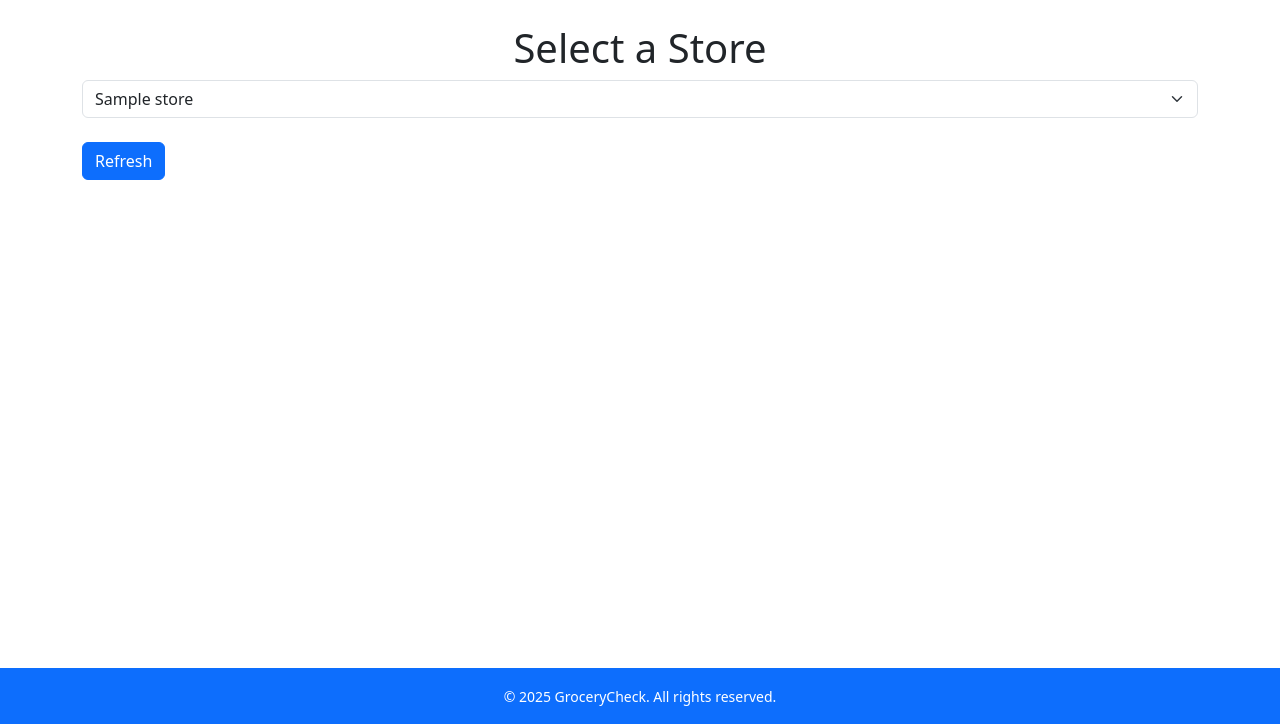
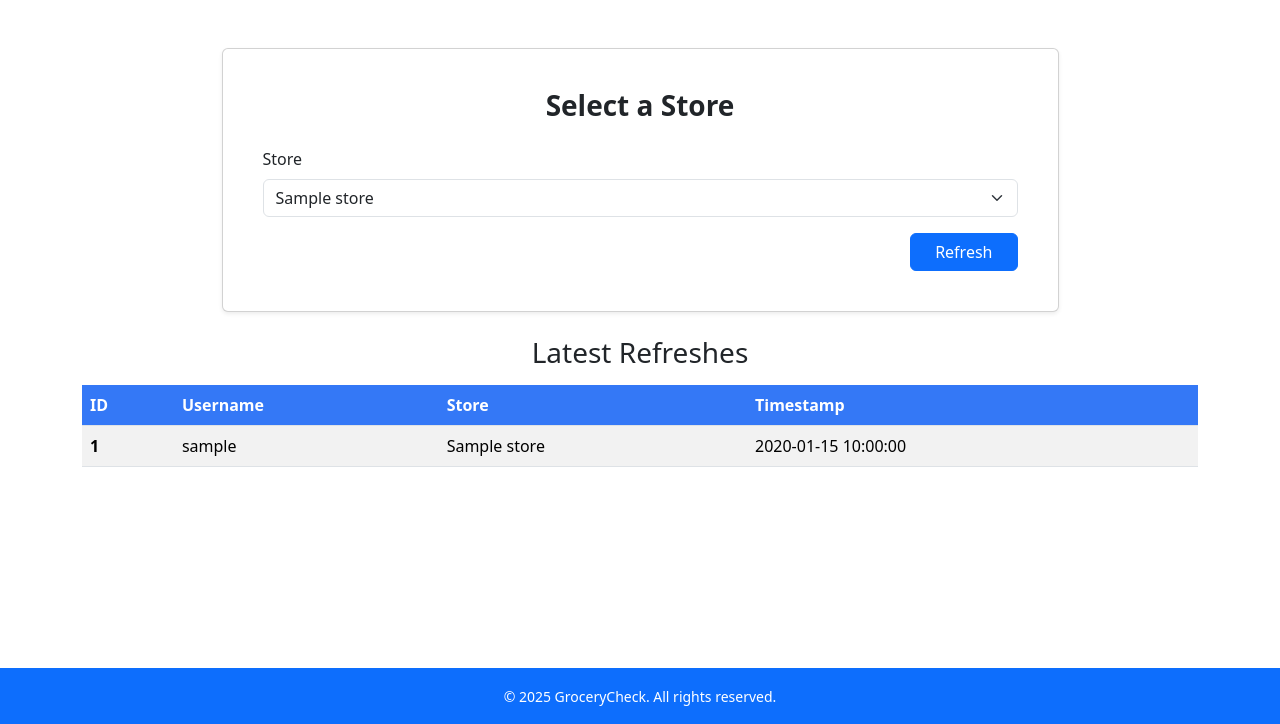
Before and after one commit to pakiri/SeniorResearchProject, a Python web app: template src/templates/refreshList.html in a window 1280 px wide. Shown: the part 76-800 px from the top of the page. Run offline with Jinja, Linux system fonts and the light colour scheme; the template is opened without the code that fills it: most values are stand-ins (such as "Sample title", 1, 10 or a date in 2020); some libraries are stand-ins or nearby versions.

Commit message:
Reformatted Refresh List page further

```diff
--- a/src/templates/index.html
+++ b/src/templates/index.html
@@ -80,6 +80,9 @@
             </div>
         </div>
     </nav>
+
+    <h1 class="text-center">Welcome to GroceryCheck!</h1>
+    <br/>
 
     <div class="container py-4">
         <div class="card shadow-sm p-4 mb-4">
--- a/src/templates/refreshList.html
+++ b/src/templates/refreshList.html
@@ -52,6 +52,12 @@
             background-color: #0056b3;
         }
     </style> -->
+    <style>
+        .custom-header th {
+            background-color: #3478f6 !important;
+            color: white !important;
+        }
+    </style>
     <link rel="stylesheet" href="{{ url_for('static', filename='bootstrap/css/bootstrap.min.css') }}">
 </head>
 
@@ -125,9 +131,9 @@
         </div>
     </nav>
 
-    <h1 class="text-center">Select a Store</h1>
+    <!-- <h1 class="text-center">Select a Store</h1> -->
 
-    <div class="container">
+    <!-- <div class="container">
         <form action="/admin/refreshInfo" method="POST">
             <select name="user_store" class="form-select">
                 {% for store in stores %}
@@ -137,6 +143,52 @@
             <br>
             <button type="submit" class="btn btn-primary">Refresh</button>
         </form>
+    </div> -->
+
+    <div class="container my-4">
+        <div class="card shadow-sm mx-auto w-75 px-4 py-4">
+            <div class="card-body">
+                <h3 class="card-title text-center mb-4 fw-semibold">Select a Store</h3>
+                <form action="/admin/refreshInfo" method="POST">
+                    <div class="mb-3">
+                        <label for="user_store" class="form-label">Store</label>
+                        <select name="user_store" id="user_store" class="form-select">
+                            {% for store in stores %}
+                                <option value="{{ store.store_id }}">{{ store.store_name }}</option>
+                            {% endfor %}
+                        </select>
+                    </div>
+                    <div class="text-end">
+                        <button type="submit" class="btn btn-primary px-4">Refresh</button>
+                    </div>
+                </form>
+            </div>
+        </div>
+    </div>
+
+    <div class="container">
+        <h3 class="text-center">Latest Refreshes</h3>
+
+        <table class="table table-striped my-3">
+            <thead class="custom-header">
+                <tr>
+                    <th scope="col">ID</th>
+                    <th scope="col">Username</th>
+                    <th scope="col">Store</th>
+                    <th scope="col">Timestamp</th>
+                </tr>
+            </thead>
+            <tbody>
+                {% for refresh in refreshes %}
+                <tr>
+                    <th scope="row">{{refresh.refresh_id}}</td>
+                    <td>{{refresh.user.username}}</td>
+                    <td>{{refresh.store.store_name}}</td>
+                    <td>{{refresh.timestamp}}</td>
+                </tr>
+                {% endfor %}
+            </tbody>
+        </table>
     </div>
     <footer class="bg-primary text-white text-center py-3 mt-auto">
         <div class="container">
```
Also changed, not shown: src/app.py (+14 -1 lines), instance/SRdata.db.
